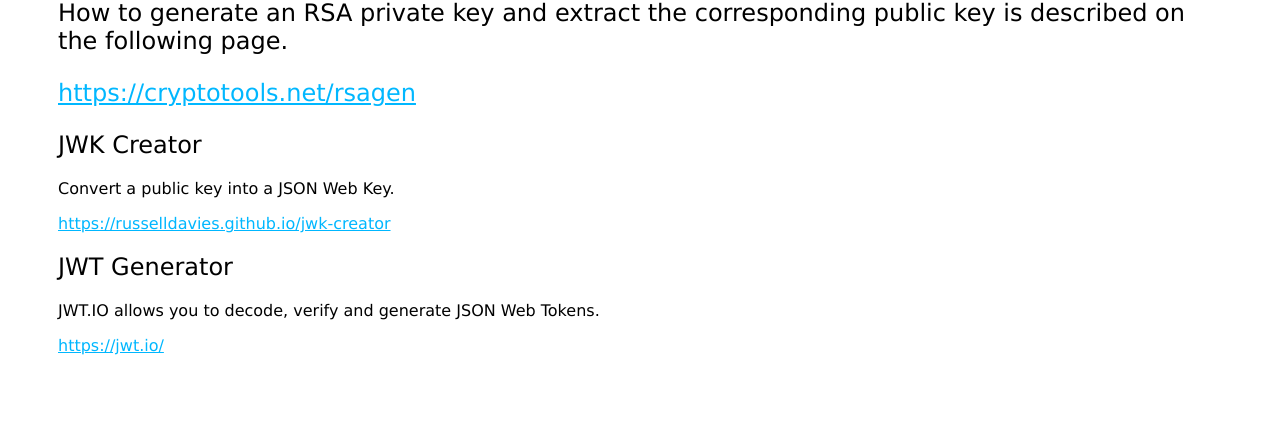
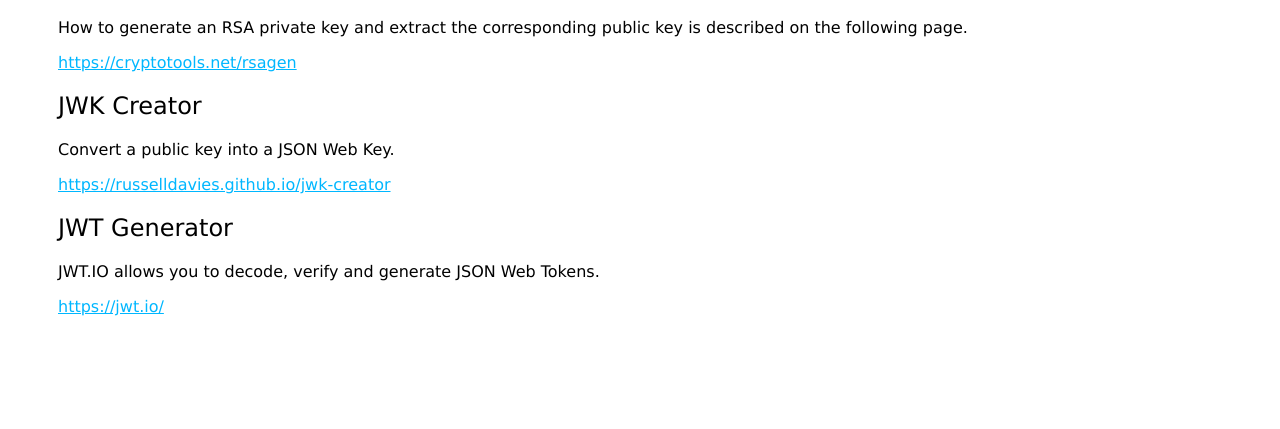
Before and after one commit to holgerkoser/holgerkoser, a plain HTML site: page index.html in a window 1280 px wide. Shown: the part 497-926 px from the top of the page. After the commit the page ends 887 px from the top, so only its background shows below. Drawn offline with nearby package versions, Linux system fonts and the light colour scheme; no server answers.

Commit message:
Update index.html

```diff
--- a/index.html
+++ b/index.html
@@ -12,8 +12,9 @@
 	<p><a href="/openid/v1/jwks">https://oidc.koser.me/openid/v1/jwks</a></p>
 	<pre><code id="jwks" class="language-json"></code></pre>
 	<br>
+	<br>
 	<h1>Tools</h1>
-	<h2>RSA Key Generator<h2>
+	<h2>RSA Key Generator</h2>
 	How to generate an RSA private key and extract the corresponding public key is described on the following page.
 	<p><a href="https://cryptotools.net/rsagen" target="_blank">https://cryptotools.net/rsagen</a></p>
 	<h2>JWK Creator</h2>
@@ -38,6 +39,8 @@
 			})
 		]).catch(err => {
 			console.error(err)
+		}).finally(() => {
+			Prism.highlightAll()
 		})
 	</script>
 </body>
```
